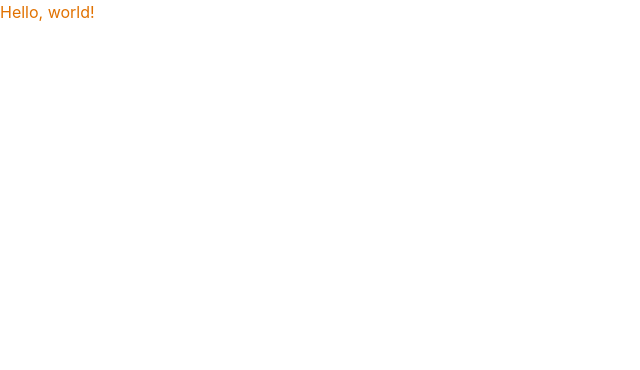
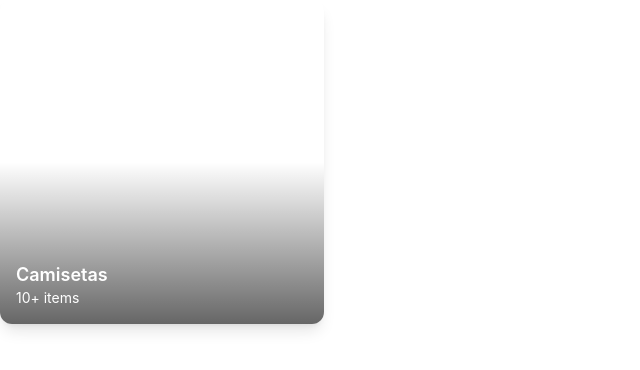
Before and after one commit to Taylor-hdv/Style-Marketplace-SQUAD-3, a React (Vite) app in the folder front/: page / in a window 1280 px wide. Shown: the top 370 px of the page, without its empty margins (0-640 px from the left). Built offline with nearby package versions, Linux system fonts and the light colour scheme.

Commit message:
feature: CardCategory complete feature

```diff
--- a/front/src/App.tsx
+++ b/front/src/App.tsx
@@ -1,10 +1,9 @@
 import { BrowserRouter, Routes } from 'react-router'
-
+import CardCategory from './components/cardCategory/CardCategory'
+import categoryIcon from './assets/cardCategory/categoryIcon.svg'
 function App() {
   return(
-    <>
-      <p className='text-amber-600'>Hello, world!</p>
-    </>
+    <CardCategory title="Camisetas" quantity="10" src={categoryIcon} alt="Camisetas" />
   )
 }
 
--- /dev/null
+++ b/front/src/components/cardCategory/CardCategory.tsx
@@ -0,0 +1,16 @@
+interface cardCategoryProps {
+    src: string;
+    alt: string;
+    title: string;
+    quantity: string;
+}
+function CardCategory({ src, alt, title, quantity }: cardCategoryProps) {
+    return (
+        <div className="w-81 h-81 bg-white shadow-[0_10px_15px_-3px_rgba(0,0,0,0.10),0_4px_6px_-4px_rgba(0,0,0,0.10)] rounded-xl relative">
+            <img src={src} alt={alt} className="w-full h-full rounded-xl" />
+            <h3 className="absolute bottom-9 left-4 text-white text-[1.125rem] font-semibold font-segoe">{title}</h3>
+            <p className="absolute bottom-4 left-4 text-white text-[0.875rem] font-segoe">{quantity}+ items</p>
+        </div>
+    )
+}
+export default CardCategory;
```
Also changed, not shown: front/src/assets/cardCategory/categoryIcon.svg (added).
